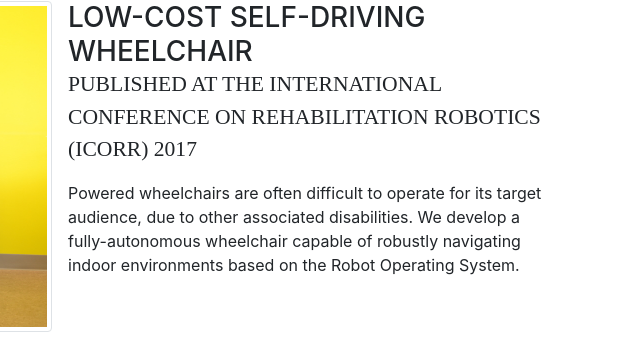
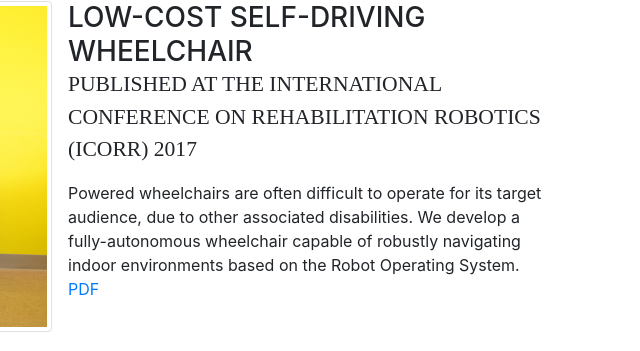
Before and after one commit to guanchar/guanchar.github.io, a website with bundled scripts: page index.html in a window 1280 px wide. Shown: the part 1341-1692 px from the top of the page, 492-1132 px from the left. Built offline with nearby package versions, Linux system fonts and the light colour scheme; a web font is replaced by a local one.

Commit message:
Update index.html

```diff
--- a/index.html
+++ b/index.html
@@ -151,7 +151,7 @@
             <div class="resume-content mr-auto">
               <h3 class="mb-0">Low-cost Self-driving Wheelchair</h3>
               <div class="subheading mb-3">Published at the International Conference on Rehabilitation Robotics (ICORR) 2017</div>
-              <p>Powered wheelchairs are often difficult to operate for its target audience, due to other associated disabilities. We develop a fully-autonomous wheelchair capable of robustly navigating indoor environments based on the Robot Operating System.</p>
+              <p>Powered wheelchairs are often difficult to operate for its target audience, due to other associated disabilities. We develop a fully-autonomous wheelchair capable of robustly navigating indoor environments based on the Robot Operating System. <a href="https://github.com/guanchar/guanchar.github.io/raw/master/data/cheap-robust-practical.pdf">PDF</a></p>
             </div>
             <div class="resume-date text-md-right">
               <span class="text-primary">June 2017</span>
```
